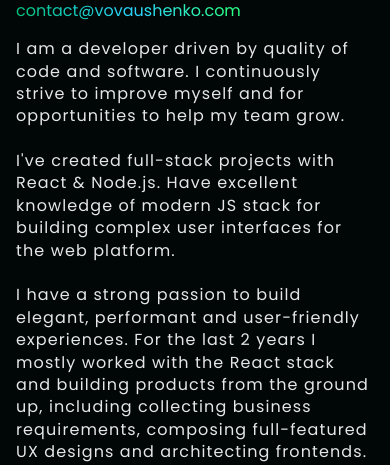
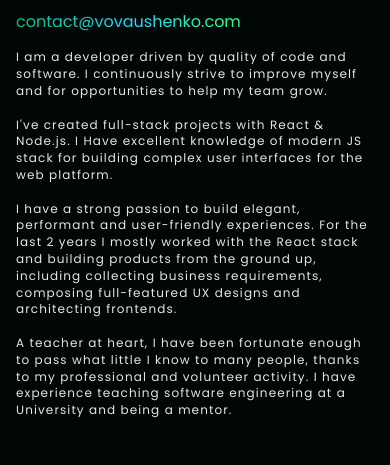
Before and after one commit to vovaushenko/portfolio-react-v2, a React (Create React App) app: page /resume in a window 390 px wide. Shown: the part 209-674 px from the top of the page. Built offline with nearby package versions, Linux system fonts and the light colour scheme.

Commit message:
Resume page : Imporved Typography and responsiveness.

```diff
--- a/src/components/Resume/ResumeAbout.js
+++ b/src/components/Resume/ResumeAbout.js
@@ -64,6 +64,23 @@
         margin: 0;
       }
     }
+
+    @media ${({ theme }) => theme.media.phone} {
+      h1 {
+        font-size: 2rem;
+        color: red;
+      }
+      h3 {
+        font-size: 1rem;
+        font-weight: 300;
+      }
+      a {
+        font-size: 1rem;
+      }
+      p {
+        font-size: 0.75rem;
+      }
+    }
   }
 `;
 
@@ -91,9 +108,9 @@
           team grow.
           <br />
           <br />
-          I've created full-stack projects with React & Node.js. Have excellent
-          knowledge of modern JS stack for building complex user interfaces for
-          the web platform.
+          I've created full-stack projects with React & Node.js. I Have
+          excellent knowledge of modern JS stack for building complex user
+          interfaces for the web platform.
           <br />
           <br />
           I have a strong passion to build elegant, performant and user-friendly
--- a/src/components/Resume/ResumeAwards.js
+++ b/src/components/Resume/ResumeAwards.js
@@ -26,7 +26,8 @@
       text-decoration: none;
       justify-content: space-between;
       margin-bottom: 1rem;
-      margin-left: 2rem;
+      margin-left: 1rem;
+
       color: ${({ theme }) => theme.text};
       height: 90px;
 
@@ -39,6 +40,14 @@
         display: inline-block;
         margin-left: 1rem;
       }
+    }
+  }
+  @media ${({ theme }) => theme.media.tablet} {
+    h3 {
+      font-size: 1rem;
+    }
+    p {
+      font-size: 0.75rem;
     }
   }
 `;
@@ -54,18 +63,11 @@
   });
   return (
     <ReusableContainer id="awards">
-      <ReusableSectionHeader>Awards & Certifications</ReusableSectionHeader>
+      <ReusableSectionHeader>
+        Awards & Certifications & Publications
+      </ReusableSectionHeader>
 
       <StyledWrapper ref={setRef}>
-        <h3>
-          Passionate web-developer with a background in Biomedical Engineering.
-          Author and co-author of over 70 publications in peer-reviewed
-          scientific journals, proceedings of international conferences, 10
-          patents. Over 20 presentations at the major international conferences
-          and symposia (h – index: 17 based on the Google Scholar and 17 in the
-          Web of Science).
-        </h3>
-
         <div className="link-wrapper">
           <a
             href="https://scholar.google.com.ua/citations?user=Wu7U4yoAAAAJ&hl=en"
--- a/src/components/Resume/ResumeInterests.js
+++ b/src/components/Resume/ResumeInterests.js
@@ -13,6 +13,15 @@
   p {
     span {
       font-size: 1.5rem;
+    }
+  }
+
+  @media ${({ theme }) => theme.media.tablet} {
+    h3 {
+      font-size: 1rem;
+    }
+    p {
+      font-size: 0.75rem;
     }
   }
 `;
@@ -48,11 +57,12 @@
         </p>
 
         <p>
-          <span>💻</span>I early discovered the joy and pleasure of "dirtying"
-          my hands with computers and programming. I even took part in Olympiads
-          and coding challenges. Competitive coding in particular helped me a
-          lot, offering me highly diversified algorithm-based problems,
-          motivation and the chance to learn best practices from veteran coders.
+          <span>💻</span>I discovered early on the joy and pleasure of
+          "dirtying" my hands with computers and programming. I even took part
+          in Olympiads and coding challenges. Competitive coding in particular
+          helped me a lot, offering me highly diversified algorithm-based
+          problems, motivation and the chance to learn best practices from
+          veteran coders.
         </p>
         <p>
           <span>👨‍🔬</span>Science. Eager to learn something new every waking day,
--- a/src/components/Resume/ResumeSkills.js
+++ b/src/components/Resume/ResumeSkills.js
@@ -68,6 +68,14 @@
     }
     p {
       font-size: 0.75rem;
+    }
+  }
+  @media ${({ theme }) => theme.media.phone} {
+    h4 {
+      font-size: 0.75rem;
+    }
+    p {
+      font-size: 0.5rem;
     }
   }
 `;
--- a/src/components/Resume/ReusableInformation.js
+++ b/src/components/Resume/ReusableInformation.js
@@ -19,6 +19,15 @@
       font-size: 1rem;
     }
   }
+
+  @media ${({ theme }) => theme.media.phone} {
+    h3 {
+      font-size: 0.75rem;
+    }
+    p {
+      font-size: 0.75rem;
+    }
+  }
 `;
 
 const ReusableInformation = ({ header, subHeader, date, details }) => {
--- a/src/components/Resume/professionalExperienceData.js
+++ b/src/components/Resume/professionalExperienceData.js
@@ -4,7 +4,7 @@
     header: 'Developer/Designer',
     subHeader: `Chernivtsi National University, Ukraine`,
     date: '2017-2021',
-    details: `Learning and expanding my skills in web development, I have made several projects and websites for the University. I was responsible for the presence of our department on the Web. I was working on internal web applications, specializing in design and front-end development with React. My most noticeable project was a full-stack testing application that I created using React.js, Node.js, and MongoDB for internal testing assesments.`,
+    details: `Learning and expanding my skills in web development, I have done several projects and designed websites for the University. I was responsible for the Web presence of our department. I was working on internal web applications, specializing in design and front-end development with React. My most noticeable project was a full-stack testing application that I created using React.js, Node.js, and MongoDB for internal testing assesments.`,
   },
 
   {
--- a/src/components/SocialLinks/index.js
+++ b/src/components/SocialLinks/index.js
@@ -49,7 +49,7 @@
         <SiCodewars />
       </SocialIconLink>
       <SocialIconLink
-        href="https://www.linkedin.com/in/volodymyr-ushenko-5087a87b/"
+        href="https://www.linkedin.com/in/vovau/"
         target="_blank"
         rel="noreferrer"
         aria-label="LinkedIn"
@@ -57,7 +57,7 @@
         <FaLinkedin />
       </SocialIconLink>
       <SocialIconLink
-        href="//www.twitter.com/Vova79605562"
+        href="https://twitter.com/vova_ush"
         target="_blank"
         rel="noreferrer"
         aria-label="Twitter"
```
Also changed, not shown: 2 other files (tests, documents, lock files or other folders).
